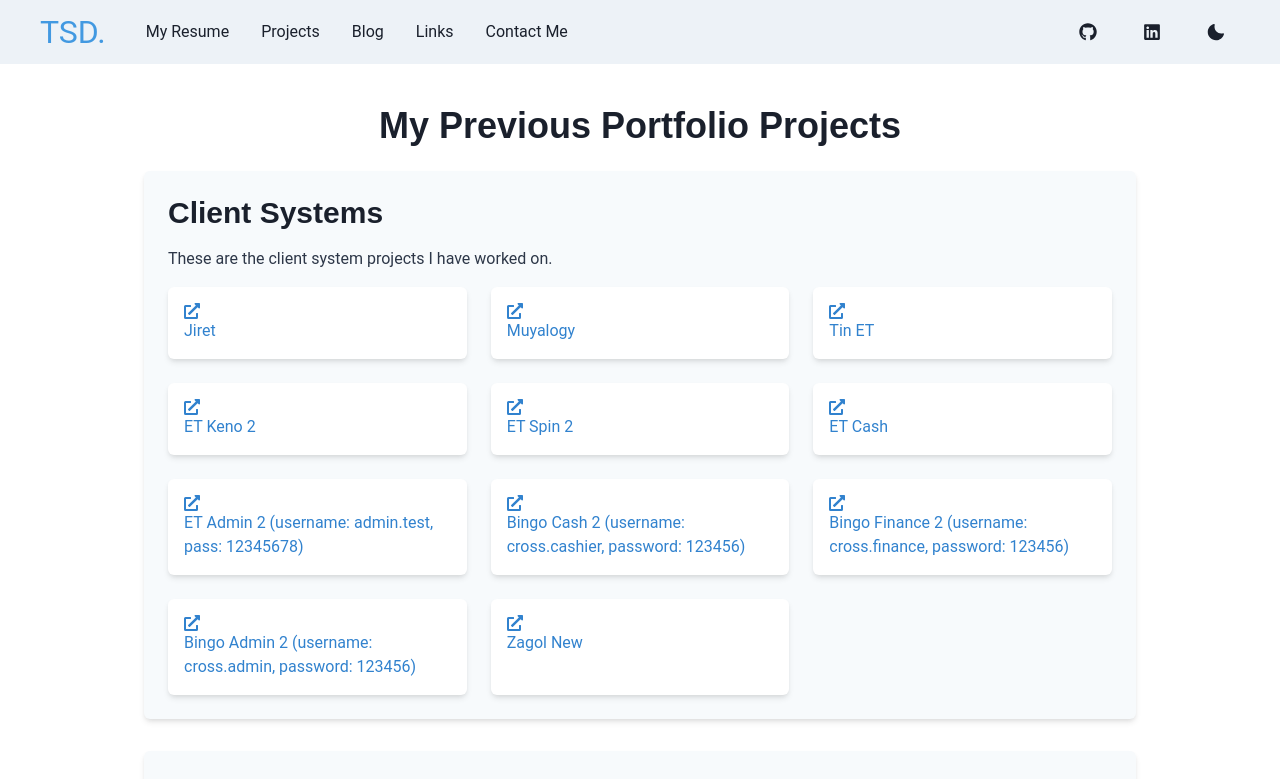
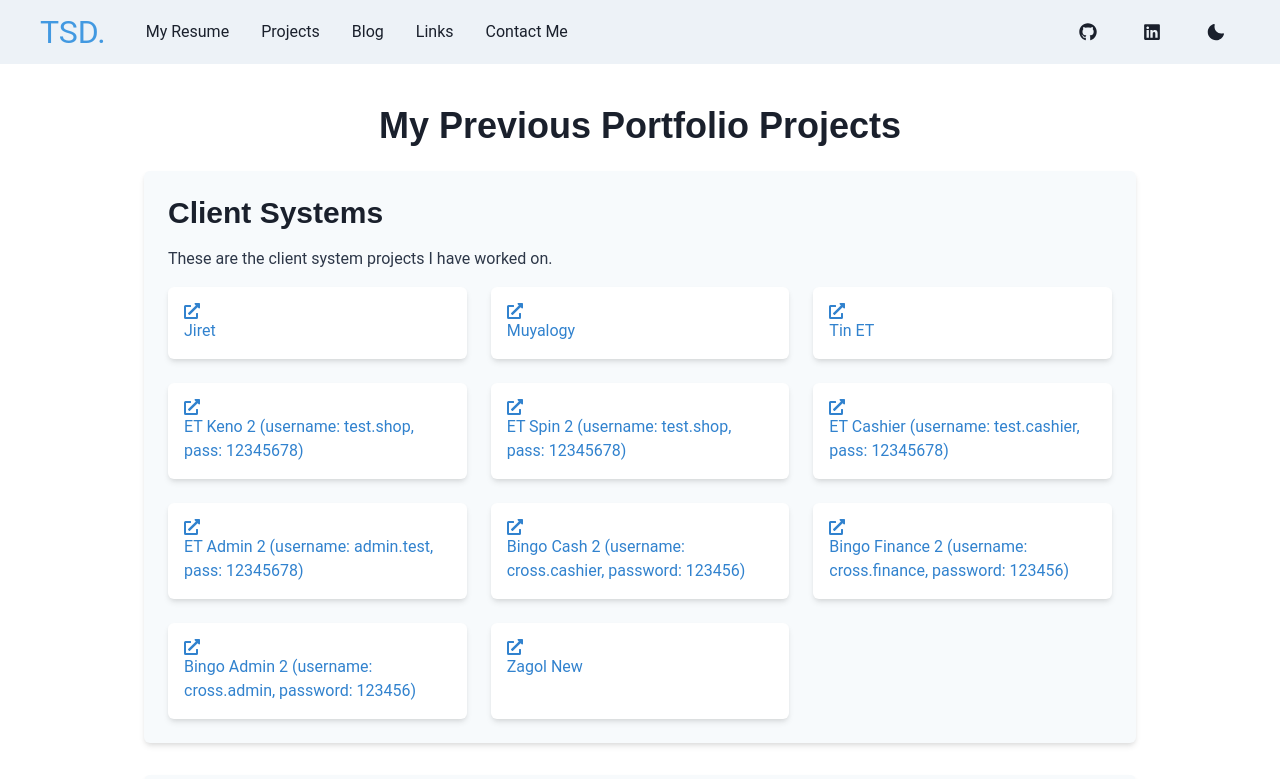
Before and after one commit to tinsaye-simeneh/portfolio, a Next.js app: page /links in a window 1280 px wide. Shown: the top 779 px of the page. Built offline with nearby package versions, Linux system fonts and the light colour scheme.

Commit message:
refactor: Update ET links on Links page

```diff
--- a/src/app/links/page.tsx
+++ b/src/app/links/page.tsx
@@ -19,9 +19,18 @@ const PortfolioLinks = () => {
         { url: "https://jiret.com", label: "Jiret" },
         { url: "https://muyalogy.com", label: "Muyalogy" },
         { url: "https://tin-et.vercel.app/", label: "Tin ET" },
-        { url: "https://et-keno2.vercel.app", label: "ET Keno 2" },
-        { url: "https://et-spin2.vercel.app", label: "ET Spin 2" },
-        { url: "https://et-cash.vercel.app", label: "ET Cash" },
+        {
+          url: "https://et-keno2.vercel.app",
+          label: "ET Keno 2 (username: test.shop, pass: 12345678)",
+        },
+        {
+          url: "https://et-spin2.vercel.app",
+          label: "ET Spin 2 (username: test.shop, pass: 12345678)",
+        },
+        {
+          url: "https://et-cash.vercel.app",
+          label: "ET Cashier (username: test.cashier, pass: 12345678)",
+        },
         {
           url: "https://et-admin2.vercel.app",
           label: "ET Admin 2 (username: admin.test, pass: 12345678)",
```
